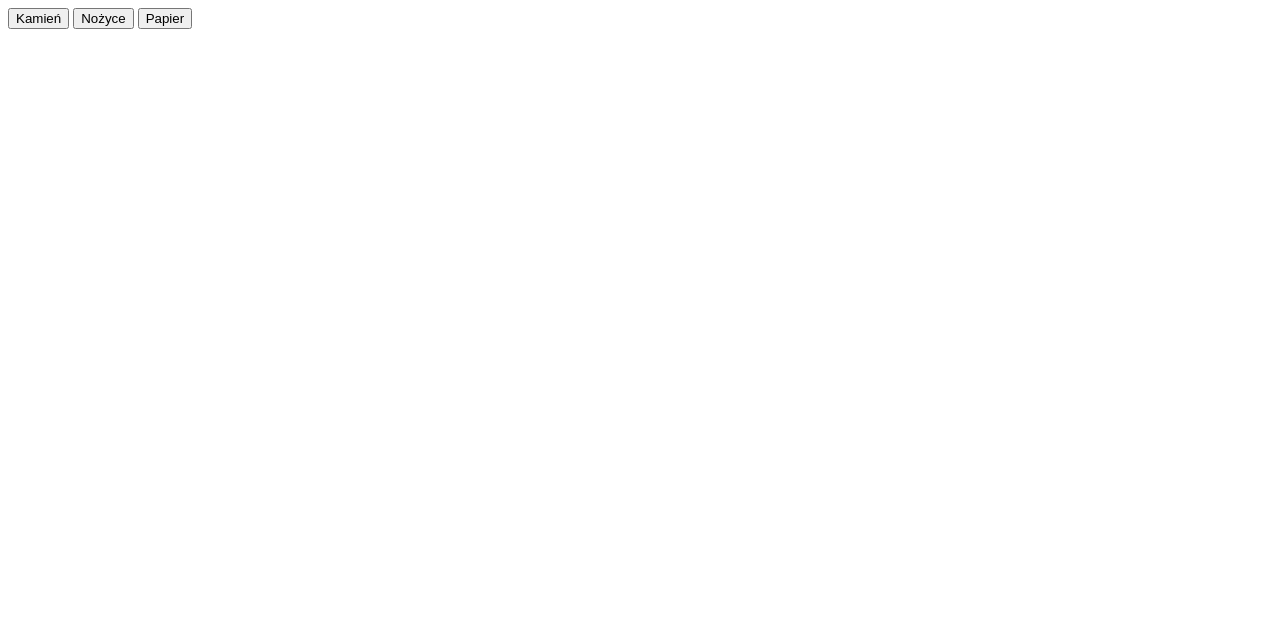
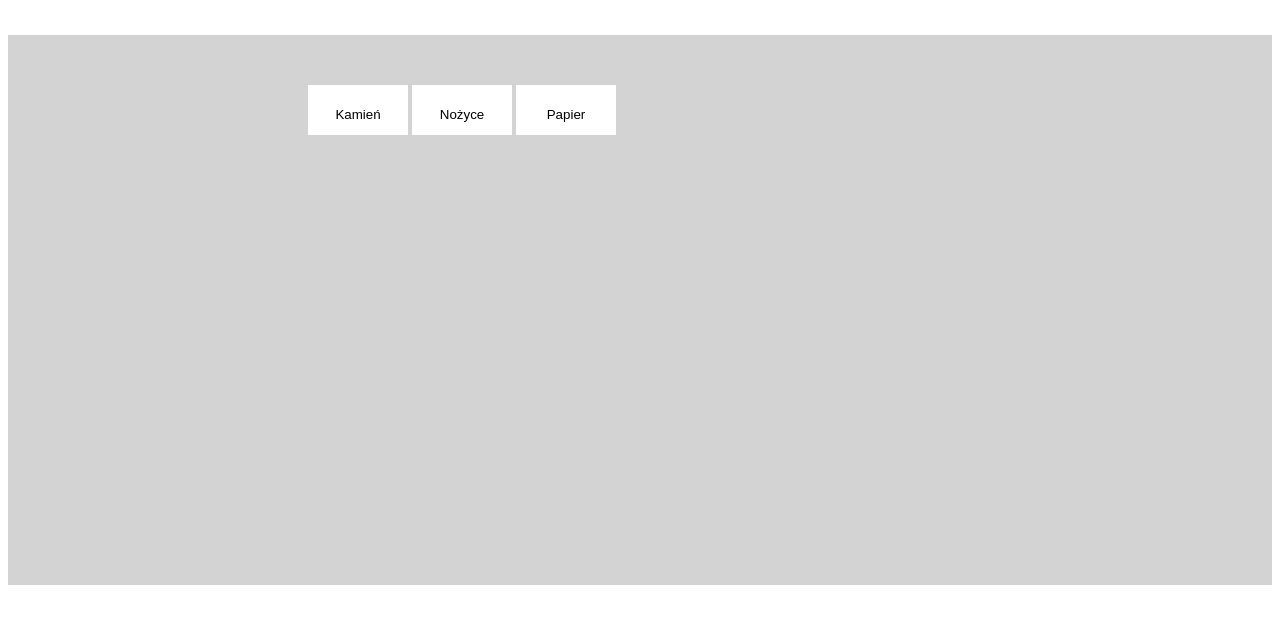
Before and after one commit to Piotr-Gasiorowski/javascript-prework, a website: page index.html in a window 1280 px wide. Drawn offline with Linux system fonts and the light colour scheme.

Commit message:
Add styles

```diff
--- a/sass/style.scss
+++ b/sass/style.scss
@@ -1,17 +1,22 @@
   .container {
-    background-color:lightgrey;
+    background-color: white;
     padding: 50px 0 0 300px;
     margin: 35px 0 35px 0;
     height: 500px;
 }
-
 .button {
-    border: black;
-    width: 100px;
-    height: 50px;
-    display: inline-block;
-    background-color: white;
-    margin-right: 20px 15px 20px 0;
-    text-align: center;
-    padding-top: 10px;
-	}
+  display: inline-block;
+  min-width: 160px;
+  margin: 24px auto 0 auto;
+  padding: 16px;
+  border-radius: 5px;
+  font-family: "Inconsolata";
+  font-size: 16px;
+  text-align: center;
+  text-decoration: none;
+  cursor: pointer;
+  border-width: 2px;
+  border-style: solid;
+  background-position: 100% 0;
+  background-size: 300%;
+  }
```
Also changed, not shown: css/style.css, 1 other file.
